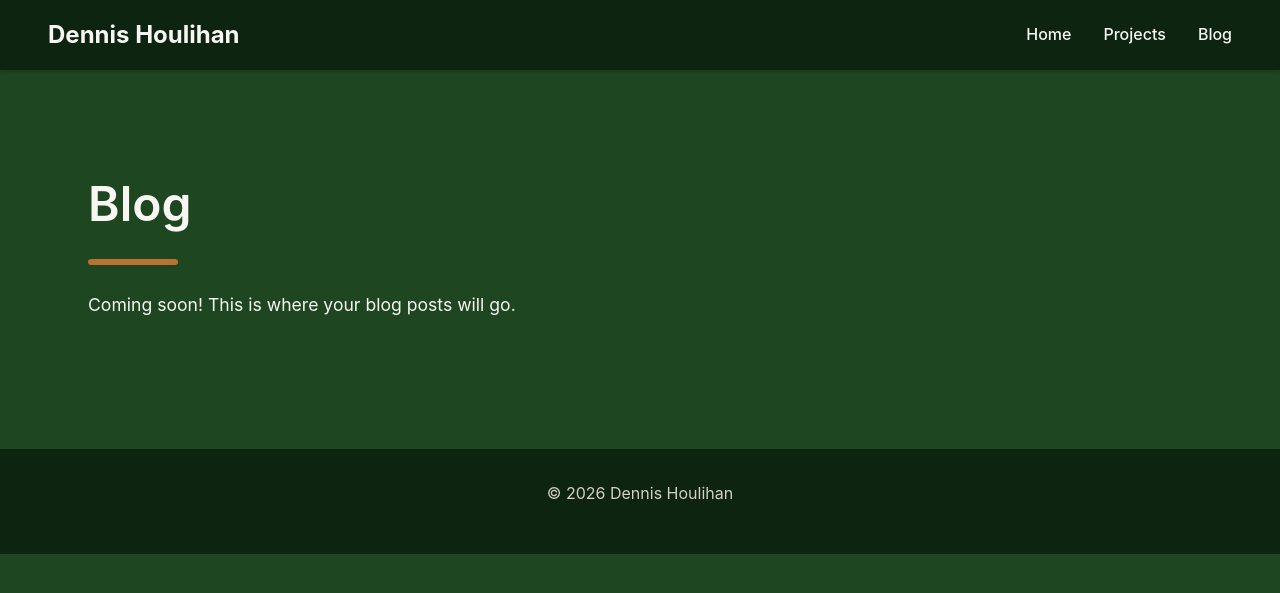
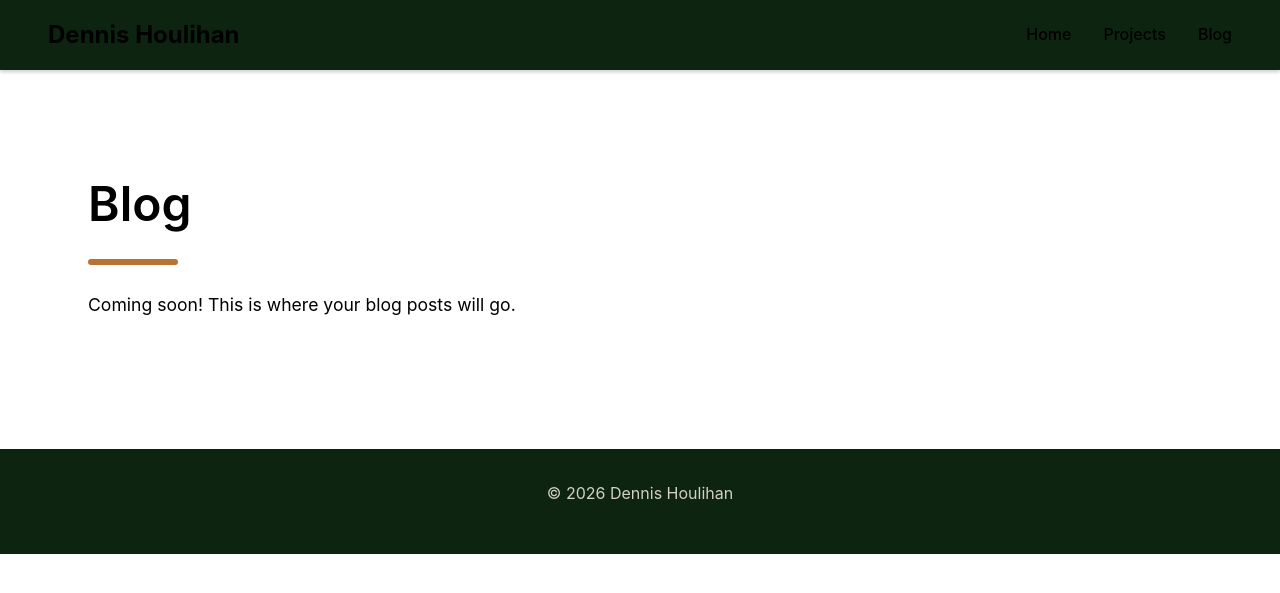
Before and after one commit to DJHoulihan/DJHoulihan.github.io, a Jekyll site: the page built from blog.html, in a window 1280 px wide. Shown: the top 593 px of the page. Built offline with Jekyll 4.4.1, drawn with Linux system fonts in a browser that asks for light colours.

Commit message:
Update style.css

```diff
--- a/assets/css/style.css
+++ b/assets/css/style.css
@@ -16,10 +16,14 @@
    Edit these to change your site colors
    ======================================== */
 :root {
-  /* Main Colors */
-  --bg-primary: #1e4620;        /* Forest green background */
+  /* Main Colors
+   #0d2410 -- forest green
+   #000000 -- black
+   #f8f6f3 -- light text color
+   #b87333 -- copper*/
+  --bg-primary: #FFFFFF;        /* Forest green background */
   --bg-secondary: #0d2410;      /* Darker forest for header/footer */
-  --text-primary: #f8f6f3;      /* Light text color */
+  --text-primary: #000000;      /* Light text color */
   --text-secondary: #d4cfc7;    /* Secondary text color */
 
   /* Accent Colors */
```
